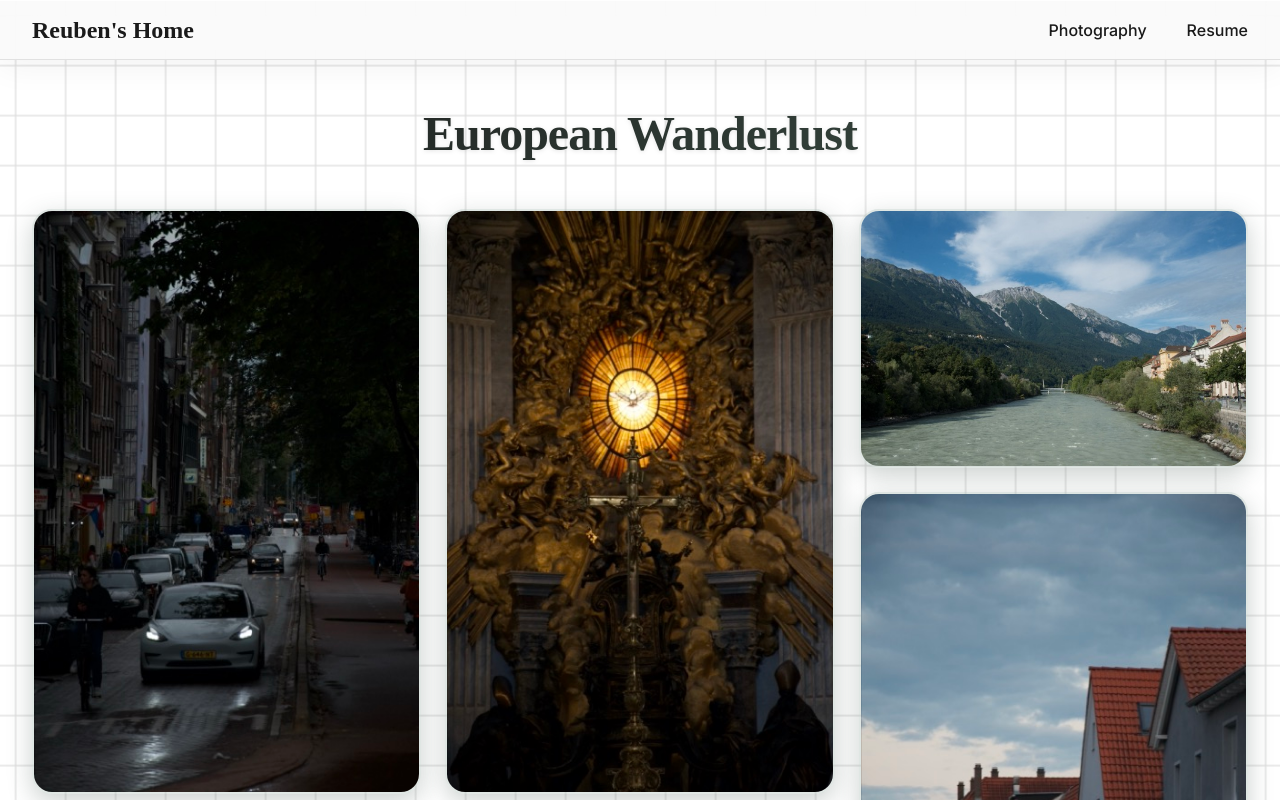
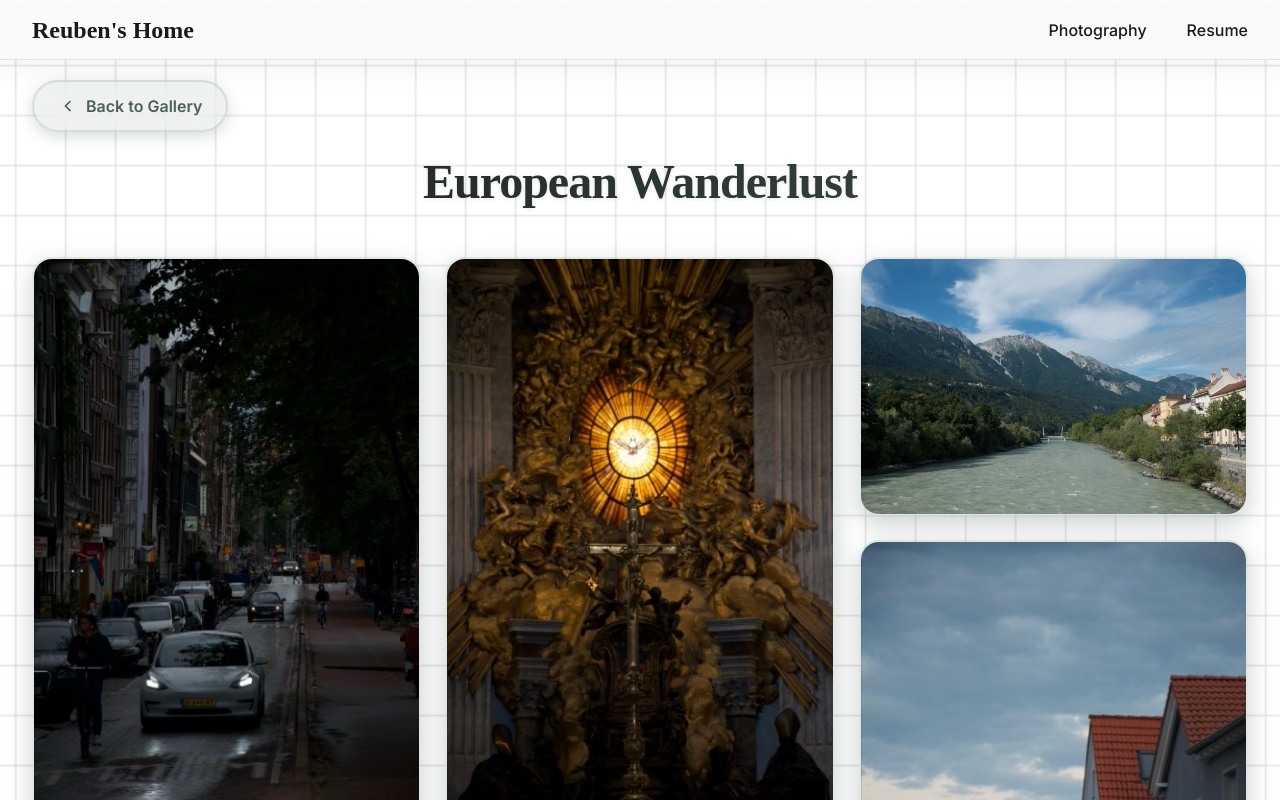
Before and after one commit to ReubenGVarghese/Reubens-Website, a React (Vite) app: page /project/europe-trip in a window 1280 px wide. Shown: the top 800 px of the page. Built offline with nearby package versions, Linux system fonts and the light colour scheme; a web font is replaced by a local one.

Commit message:
New Back button and button fixes

```diff
--- a/src/Home.jsx
+++ b/src/Home.jsx
@@ -1,9 +1,10 @@
 import React, { useEffect, useRef, useState } from 'react'
-import { Link } from 'react-router-dom'
+import { Link, useNavigate } from 'react-router-dom'
 import { useScrollAnimation } from './hooks/useScrollAnimation'
 import './Home.css'
 
 export default function Home() {
+  const navigate = useNavigate();
   const [mousePosition, setMousePosition] = useState({ x: 0, y: 0 });
   const [titleOffset, setTitleOffset] = useState({ x: 0, y: 0 });
   const [contentRevealed, setContentRevealed] = useState(false);
@@ -101,6 +102,15 @@ export default function Home() {
     }, 100);
   };
 
+  const handleGalleryClick = (e) => {
+    e.preventDefault();
+    navigate('/gallery');
+    // Scroll to top after navigation
+    setTimeout(() => {
+      window.scrollTo({ top: 0, behavior: 'smooth' });
+    }, 0);
+  };
+
   return (
     <div
       ref={containerRef}
@@ -179,8 +189,8 @@ export default function Home() {
       >
         <div className="reveal-content">
           <p className="about-text">
-            I’m a developer in training with a keen eye for detail. As a first-year Computer Science student at Western, I am building a strong foundation in software development and computational thinking.
-            My creative background in photography and film gives me a unique perspective on technical projects.I’m always looking for ways to merge my technical skills with my love for visual media.
+            I'm a developer in training with a keen eye for detail. As a first-year Computer Science student at Western, I am building a strong foundation in software development and computational thinking.
+            My creative background in photography and film gives me a unique perspective on technical projects.I'm always looking for ways to merge my technical skills with my love for visual media.
           </p>
         </div>
       </section>
@@ -192,13 +202,13 @@ export default function Home() {
       >
         <div className="reveal-content">
           <div className="home-buttons">
-            <Link to="/gallery" className="home-btn primary-btn">
+            <a href="/gallery" onClick={handleGalleryClick} className="home-btn primary-btn">
               <span className="btn-bg"></span>
               <span className="btn-content">
                 <span className="btn-text">Explore Portfolio</span>
                 <span className="btn-arrow">→</span>
               </span>
-            </Link>
+            </a>
             <a
               href="https://github.com/ReubenGVarghese"
               target="_blank"
--- a/src/ProjectPage.css
+++ b/src/ProjectPage.css
@@ -1,12 +1,97 @@
 .project-page {
   padding: 3rem 2rem;
+  padding-top: 6rem;
   text-align: center;
   animation: fadeIn 0.8s ease;
+  position: relative;
 }
 
 @keyframes fadeIn {
   from { opacity: 0; transform: translateY(20px); }
   to { opacity: 1; transform: translateY(0); }
+}
+
+/* Back Button */
+.back-button {
+  display: inline-flex;
+  align-items: center;
+  justify-content: center;
+  gap: 0.5rem;
+  padding: 0.75rem 1.5rem;
+  background: rgba(154, 176, 166, 0.15);
+  backdrop-filter: blur(15px);
+  -webkit-backdrop-filter: blur(15px);
+  border: 2px solid rgba(154, 176, 166, 0.3);
+  border-radius: 30px;
+  color: rgba(60, 80, 70, 0.9);
+  text-decoration: none;
+  font-weight: 600;
+  font-size: 1rem;
+  transition: all 0.4s cubic-bezier(0.34, 1.56, 0.64, 1);
+  box-shadow: 0 4px 15px rgba(56, 75, 66, 0.2);
+  position: fixed;
+  top: 80px;
+  left: 2rem;
+  z-index: 1001;
+  overflow: hidden;
+  cursor: pointer;
+  pointer-events: auto;
+  min-width: 180px;
+  white-space: nowrap;
+}
+
+.back-button * {
+  pointer-events: none;
+}
+
+.back-button::before {
+  content: '';
+  position: absolute;
+  top: 0;
+  left: -100%;
+  width: 100%;
+  height: 100%;
+  background: linear-gradient(90deg, transparent, rgba(154, 176, 166, 0.2), transparent);
+  transition: left 0.5s ease;
+  pointer-events: none;
+}
+
+.back-button:hover::before {
+  left: 100%;
+}
+
+.back-button:hover {
+  transform: translateY(-3px) scale(1.05);
+  background: rgba(154, 176, 166, 0.25);
+  border-color: rgba(154, 176, 166, 0.5);
+  box-shadow: 0 8px 25px rgba(56, 75, 66, 0.3);
+  color: rgba(40, 60, 50, 1);
+}
+
+.back-button svg {
+  width: 20px;
+  height: 20px;
+  transition: transform 0.3s ease;
+  flex-shrink: 0;
+  display: block;
+}
+
+.back-button span {
+  position: relative;
+  display: block;
+}
+
+.back-button:hover svg {
+  transform: translateX(-4px);
+}
+
+@media (max-width: 768px) {
+  .back-button {
+    left: 1rem;
+    min-width: auto;
+    padding: 0.65rem 1.2rem;
+    font-size: 0.9rem;
+  }
 }
 
 .project-page h1 {
@@ -192,13 +277,15 @@
   }
 }
 
-/* Close Button - Enhanced */
+/* Close Button - Normal Size */
 .lightbox-close {
   position: absolute;
   top: 24px;
   right: 24px;
-  width: 52px;
-  height: 52px;
+  width: 44px;
+  height: 44px;
+  min-width: 44px;
+  min-height: 44px;
   background: rgba(255, 255, 255, 0.08);
   border: 1.5px solid rgba(255, 255, 255, 0.2);
   border-radius: 50%;
@@ -212,12 +299,14 @@
   backdrop-filter: blur(20px);
   -webkit-backdrop-filter: blur(20px);
   box-shadow: 0 4px 20px rgba(0, 0, 0, 0.4);
+  padding: 0;
+  flex-shrink: 0;
 }
 
 .lightbox-close:hover {
   background: rgba(255, 255, 255, 0.15);
   border-color: rgba(255, 255, 255, 0.35);
-  transform: scale(1.12) rotate(90deg);
+  transform: scale(1.1) rotate(90deg);
   box-shadow: 0 6px 30px rgba(0, 0, 0, 0.6);
 }
 
@@ -226,18 +315,21 @@
 }
 
 .lightbox-close svg {
-  width: 40px;
-  height: 40px;
-  stroke-width: 3.5;
+  width: 18px;
+  height: 18px;
+  stroke-width: 2;
+  flex-shrink: 0;
 }
 
-/* Navigation Buttons - Enhanced */
+/* Navigation Buttons - Normal Size */
 .lightbox-nav {
   position: absolute;
   top: 50%;
   transform: translateY(-50%);
-  width: 58px;
-  height: 58px;
+  width: 48px;
+  height: 48px;
+  min-width: 48px;
+  min-height: 48px;
   background: rgba(255, 255, 255, 0.08);
   border: 1.5px solid rgba(255, 255, 255, 0.2);
   border-radius: 50%;
@@ -251,12 +343,14 @@
   backdrop-filter: blur(20px);
   -webkit-backdrop-filter: blur(20px);
   box-shadow: 0 4px 20px rgba(0, 0, 0, 0.4);
+  padding: 0;
+  flex-shrink: 0;
 }
 
 .lightbox-nav:hover {
   background: rgba(255, 255, 255, 0.15);
   border-color: rgba(255, 255, 255, 0.35);
-  transform: translateY(-50%) scale(1.12);
+  transform: translateY(-50%) scale(1.1);
   box-shadow: 0 6px 30px rgba(0, 0, 0, 0.6);
 }
 
@@ -265,9 +359,10 @@
 }
 
 .lightbox-nav svg {
-  width: 44px;
-  height: 44px;
-  stroke-width: 3.5;
+  width: 20px;
+  height: 20px;
+  stroke-width: 2;
+  flex-shrink: 0;
 }
 
 .lightbox-prev {
@@ -332,13 +427,13 @@
   }
 
   .lightbox-nav {
-    width: 50px;
-    height: 50px;
+    width: 42px;
+    height: 42px;
   }
 
   .lightbox-nav svg {
-    width: 38px;
-    height: 38px;
+    width: 18px;
+    height: 18px;
   }
 
   .lightbox-prev {
@@ -352,13 +447,13 @@
   .lightbox-close {
     top: 16px;
     right: 16px;
-    width: 48px;
-    height: 48px;
+    width: 40px;
+    height: 40px;
   }
 
   .lightbox-close svg {
-    width: 34px;
-    height: 34px;
+    width: 16px;
+    height: 16px;
   }
 
   .lightbox-counter {
--- a/src/ProjectPage.jsx
+++ b/src/ProjectPage.jsx
@@ -1,5 +1,5 @@
 import React, { useState, useEffect, useRef } from "react";
-import { useParams } from "react-router-dom";
+import { useParams, Link } from "react-router-dom";
 import projects from "./Projects.jsx";
 import './ProjectPage.css';
 
@@ -90,6 +90,14 @@ export default function ProjectPage() {
 
   return (
     <div className="project-page">
+
+      <Link to="/gallery" className="back-button">
+        <svg width="20" height="20" viewBox="0 0 24 24" fill="none" stroke="currentColor" strokeWidth="2">
+          <polyline points="15 18 9 12 15 6"></polyline>
+        </svg>
+        <span>Back to Gallery</span>
+      </Link>
+
       <h1>{project.title}</h1>
       <div className="project-grid">
         {project.photos.map((photo, index) => (
@@ -127,7 +135,7 @@ export default function ProjectPage() {
               }}
               aria-label="Close lightbox"
             >
-              <svg width="24" height="24" viewBox="0 0 24 24" fill="none" stroke="currentColor" strokeWidth="2.5">
+              <svg width="24" height="24" viewBox="0 0 24 24" fill="none" stroke="currentColor" strokeWidth="2">
                 <line x1="18" y1="6" x2="6" y2="18"></line>
                 <line x1="6" y1="6" x2="18" y2="18"></line>
               </svg>
@@ -141,7 +149,7 @@ export default function ProjectPage() {
               }}
               aria-label="Previous image"
             >
-              <svg width="28" height="28" viewBox="0 0 24 24" fill="none" stroke="currentColor" strokeWidth="2.5">
+              <svg width="24" height="24" viewBox="0 0 24 24" fill="none" stroke="currentColor" strokeWidth="2">
                 <polyline points="15 18 9 12 15 6"></polyline>
               </svg>
             </button>
@@ -166,7 +174,7 @@ export default function ProjectPage() {
               }}
               aria-label="Next image"
             >
-              <svg width="28" height="28" viewBox="0 0 24 24" fill="none" stroke="currentColor" strokeWidth="2.5">
+              <svg width="24" height="24" viewBox="0 0 24 24" fill="none" stroke="currentColor" strokeWidth="2">
                 <polyline points="9 18 15 12 9 6"></polyline>
               </svg>
             </button>
```
